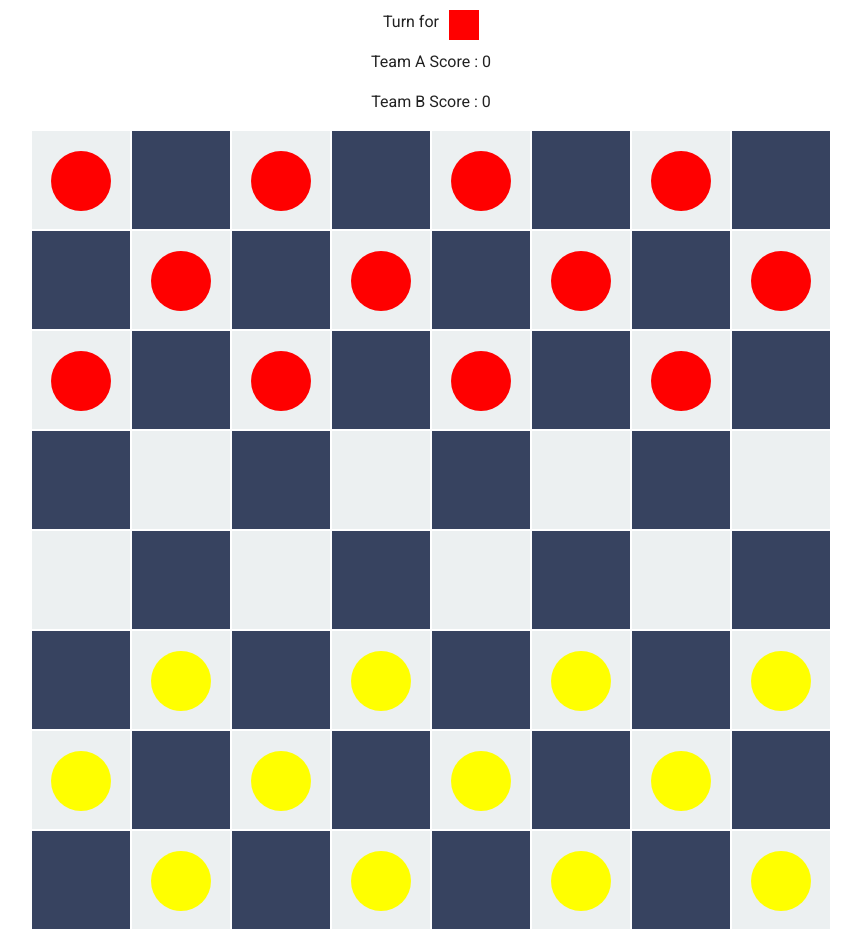
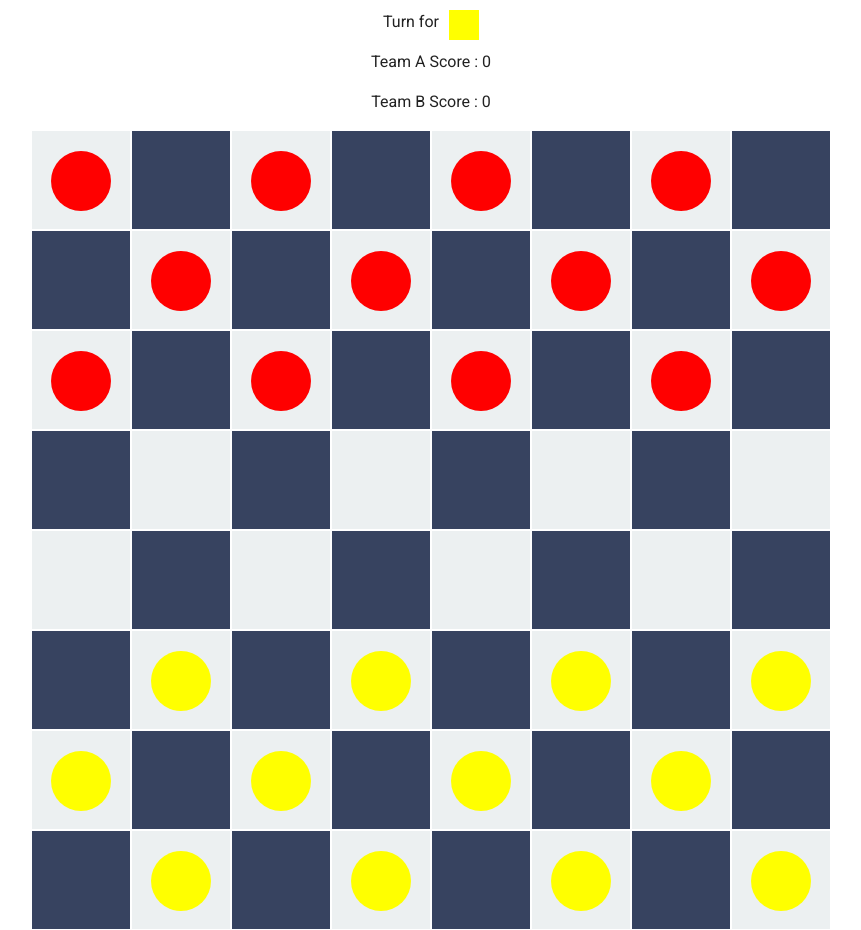
Before and after one commit to AhsanRiyad/checkerboard_leads, a Vue app: page / in a window 1280 px wide. Shown: the whole page, without its empty margins (209-1070 px from the left). Built offline with nearby package versions, Linux system fonts and the light colour scheme.

Commit message:
piece > team A > team turn path > showing

```diff
--- a/src/App.vue
+++ b/src/App.vue
@@ -15,7 +15,7 @@
     <div
     :style="{backgroundColor: ((r+c)%2) == 0 ? teamABoxColor : teamBBoxColor }"
     v-bind:class="[ 'box'  ]">
-      <div class="circle" :style="{ backgroundColor: checkCircleColor(r,c) }"></div>
+      <div class="circle" :class="isMyTurn(r,c) ? 'boxShadow' : ''" :style="{ backgroundColor: checkCircleColor(r,c)  }"></div>
     </div>
     </div>
     </div>
@@ -31,51 +31,95 @@ export default {
     teamBBoxColor: '#374360',
     teamAPieceColor: 'red',
     teamBPieceColor: 'yellow',
-    isTurnTeamA: true,
+    isTurnTeamA: 1,
     teamAScore: 0,
     teamBScore: 0,
-    checkerBoard: {
-      teamA:[],
-      teamB:[]
-    },
+    checkerBoard: [],
     }
   },
   methods:{
     checkCircleColor(r, c){
-      if(this.checkerBoard.teamA.some((n)=>r==n.r&&c==n.c)){
+      if(this.checkerBoard.some(n=>r==n.r&&c==n.c&&n.team=='A')){
         return this.teamAPieceColor;
-      }else if(this.checkerBoard.teamB.some((n)=>r==n.r&&c==n.c)){
+      }else if(this.checkerBoard.some(n=>r==n.r&&c==n.c&&n.team=='B')){
         return this.teamBPieceColor;
       }
+    },
+    checkPathTeamA(row,col){
+      let index = this.checkerBoard.findIndex( n=> (n.r == row+1 && n.c == col-1 && n.team == null) || (n.r == row+1 && n.c == col+1 && n.team == null) )
 
+
+      if(index == -1){
+        return false;
+      }else{
+        this.checkerBoard.find(n => n.r == row && n.c == col).isInTurn = true;
+        // this.checkerBoard[index].isInTurn = true;
+        return true;
+      }
+    },
+    decidePossiblePathToPlay(){
+      if(this.isTurnTeamA){
+         let items =  this.checkerBoard.filter(n=>n.team=='A')
+         let isInTheTurn = items.filter( n => this.checkPathTeamA(n.r, n.c) )
+         console.log(  isInTheTurn);
+
+      }
+    },
+    isMyTurn(row,col){
+      return this.checkerBoard.some(n=>n.r == row && n.c == col && n.isInTurn)
     }
   },
   created(){
+    //setup the piece
     let r, c;
     for( r=1; r<9; r++){
       for(c=1; c<9; c++){
         if(r < 4 && ((r+c)%2 == 0) ){
-          this.checkerBoard.teamA.push({
+          this.checkerBoard.push({
             r: r,
             c: c,
-            team: 'A'
+            team: 'A',
+            isInTurn: false,
           });
         } else if(r > 5 && ((r+c)%2 == 0) ){
-          console.log(r)
-          this.checkerBoard.teamB.push({
+          // console.log(r)
+          this.checkerBoard.push({
             r: r,
             c: c,
-            team: 'B'
+            team: 'B',
+            isInTurn: false,
           });
+        }else{
+          this.checkerBoard.push({
+            r: r,
+            c: c,
+            team: null,
+            isInTurn: false,
+          })
         }
       }
     }
+
+    //decide the first turn
+    this.isTurnTeamA = Math.floor(Math.random() * 2)
+
+    //call the path
+    this.decidePossiblePathToPlay()
+
+
   },
   mounted(){}
 };
 </script>
 
 <style lang="scss">
+.boxShadow{
+  -webkit-box-shadow: 0px 5px 42px 14px rgba(0,0,0,0.75);
+-moz-box-shadow: 0px 5px 42px 14px rgba(0,0,0,0.75);
+box-shadow: 0px 5px 42px 14px rgba(0,0,0,0.75);
+
+}
+
 .teamTurnContainer{
   display: flex;
   justify-content: center;
```
